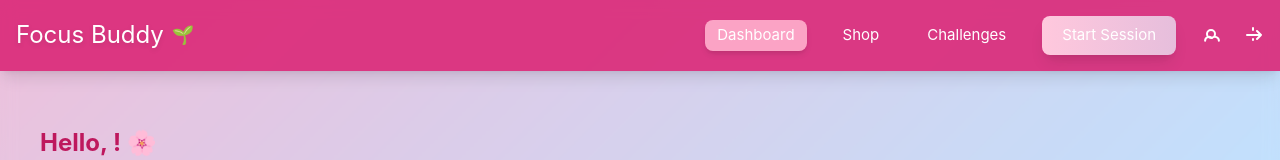
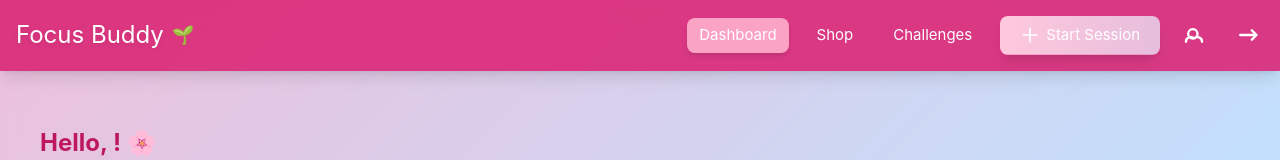
Before and after one commit to Hares-2088/StudyShield, a Vue app in the folder vue-project/: page /dashboard in a window 1280 px wide. Shown: the top 160 px of the page. Built offline with nearby package versions, Linux system fonts and the light colour scheme; no server answers; sample sign-in values are in the browser's storage.

Commit message:
enhanced the navbar

```diff
--- a/vue-project/src/components/Navigation.vue
+++ b/vue-project/src/components/Navigation.vue
@@ -1,95 +1,192 @@
 <template>
     <div>
       <!-- Desktop Navigation -->
-        <div class="hidden md:flex items-center space-x-6">
-            <!-- Removed Home Link -->
-            <RouterLink v-if="isAuthenticated" to="/dashboard"
-                class="hover:text-[#FFAFCC] transition-colors px-3 py-1 rounded-lg"
-                active-class="text-white bg-[#FFAFCC]/90 shadow-md">
+      <div class="hidden md:flex items-center space-x-4">
+        <RouterLink
+          v-if="isAuthenticated"
+          to="/dashboard"
+          class="px-3 py-1.5 rounded-lg hover:text-[#FFAFCC] transition-colors duration-300 relative group"
+          active-class="text-white bg-[#FFAFCC]/90 shadow-md"
+        >
           Dashboard
+          <span class="absolute bottom-0 left-0 w-0 h-0.5 bg-[#FFAFCC] transition-all duration-300 group-hover:w-full"></span>
         </RouterLink>
-            <RouterLink v-if="isAuthenticated" to="/shop"
-                class="hover:text-[#FFAFCC] transition-colors px-3 py-1 rounded-lg"
-                active-class="text-white bg-[#FFAFCC]/90 shadow-md">
+        <RouterLink
+          v-if="isAuthenticated"
+          to="/shop"
+          class="px-3 py-1.5 rounded-lg hover:text-[#FFAFCC] transition-colors duration-300 relative group"
+          active-class="text-white bg-[#FFAFCC]/90 shadow-md"
+        >
           Shop
+          <span class="absolute bottom-0 left-0 w-0 h-0.5 bg-[#FFAFCC] transition-all duration-300 group-hover:w-full"></span>
         </RouterLink>
-            <RouterLink v-if="isAuthenticated" to="/challenges"
-                class="hover:text-[#FFAFCC] transition-colors px-3 py-1 rounded-lg"
-                active-class="text-white bg-[#FFAFCC]/90 shadow-md">
+        <RouterLink
+          v-if="isAuthenticated"
+          to="/challenges"
+          class="px-3 py-1.5 rounded-lg hover:text-[#FFAFCC] transition-colors duration-300 relative group"
+          active-class="text-white bg-[#FFAFCC]/90 shadow-md"
+        >
           Challenges
+          <span class="absolute bottom-0 left-0 w-0 h-0.5 bg-[#FFAFCC] transition-all duration-300 group-hover:w-full"></span>
         </RouterLink>
 
-            <!-- Start Session Button -->
-            <RouterLink v-if="isAuthenticated" to="/start-session"
-                class="ml-auto bg-gradient-to-r from-[#FFC8DD] to-[#CDB4DB] text-white px-5 py-2 rounded-lg hover:from-[#FFC8DD]/90 hover:to-[#CDB4DB]/90 transition-all duration-300 shadow-lg hover:shadow-xl"
-                active-class="from-[#FFC8DD]/90 to-[#CDB4DB]/90 shadow-xl">
+        <div class="ml-auto flex items-center space-x-4">
+          <RouterLink
+            v-if="isAuthenticated"
+            to="/start-session"
+            class="bg-gradient-to-r from-[#FFC8DD] to-[#CDB4DB] text-white px-5 py-2 rounded-lg hover:from-[#FFC8DD]/90 hover:to-[#CDB4DB]/90 transition-all duration-300 shadow-lg hover:shadow-xl hover:scale-[1.02] active:scale-95 flex items-center"
+            active-class="from-[#FFC8DD]/90 to-[#CDB4DB]/90 shadow-xl"
+          >
+            <svg xmlns="http://www.w3.org/2000/svg" class="h-5 w-5 mr-1.5" fill="none" viewBox="0 0 24 24" stroke="currentColor">
+              <path stroke-linecap="round" stroke-linejoin="round" stroke-width="2" d="M12 4v16m8-8H4" />
+            </svg>
             Start Session
           </RouterLink>
 
-            <!-- Profile and Logout -->
-            <div v-if="isAuthenticated" class="flex items-center space-x-4">
-                <RouterLink to="/profile" class="hover:text-[#FFAFCC] transition-colors">
-                    <svg xmlns="http://www.w3.org/2000/svg" class="h-6 w-6" fill="none" viewBox="0 0 24 24"
-                        stroke="currentColor">
-                        <path stroke-linecap="round" stroke-linejoin="round" stroke-width="2"
-                            d="M5.121 17.804A4 4 0 0112 15a4 4 0 016.879 2.804M15 11a4 4 0 11-8 0 4 4 0 018 0z" />
+          <RouterLink
+            v-if="isAuthenticated"
+            to="/profile"
+            class="ml-4 text-white hover:text-[#FFAFCC] transition-colors duration-300 p-1 rounded-full hover:bg-white/10"
+            title="Profile"
+          >
+            <svg xmlns="http://www.w3.org/2000/svg" class="h-7 w-7" fill="none" viewBox="0 0 24 24" stroke="currentColor">
+              <path stroke-linecap="round" stroke-linejoin="round" stroke-width="2" d="M5.121 17.804A4 4 0 0112 15a4 4 0 016.879 2.804M15 11a4 4 0 11-8 0 4 4 0 018 0z" />
             </svg>
           </RouterLink>
-                <button @click="logout" class="hover:text-[#FFAFCC] transition-colors">
-                    <svg xmlns="http://www.w3.org/2000/svg" class="h-6 w-6" fill="none" viewBox="0 0 24 24"
-                        stroke="currentColor">
-                        <path stroke-linecap="round" stroke-linejoin="round" stroke-width="2"
-                            d="M17 16l4-4m0 0l-4-4m4 4H7m6 4v1m0-10V5" />
+
+          <button
+            @click="logout"
+            class="text-white hover:text-[#FFAFCC] transition-colors duration-300 p-1 rounded-full hover:bg-white/10 relative group"
+            title="Logout"
+          >
+            <svg xmlns="http://www.w3.org/2000/svg" class="h-7 w-7" fill="none" viewBox="0 0 24 24" stroke="currentColor">
+              <path stroke-linecap="round" stroke-linejoin="round" stroke-width="2" d="M17 16l4-4m0 0l-4-4m4 4H7" />
             </svg>
+            <span class="absolute -bottom-7 left-1/2 transform -translate-x-1/2 bg-gray-800 text-white text-xs px-2 py-1 rounded opacity-0 group-hover:opacity-100 transition-opacity duration-200 whitespace-nowrap">
+              Logout
+            </span>
           </button>
         </div>
       </div>
 
-        <!-- Mobile Menu Button -->
-        <button @click="$emit('toggle-menu')"
-            class="md:hidden text-white focus:outline-none hover:text-[#FFAFCC] transition-colors">
-            <svg xmlns="http://www.w3.org/2000/svg" class="h-6 w-6" fill="none" viewBox="0 0 24 24"
-                stroke="currentColor">
-                <path v-if="!isMobileMenuOpen" stroke-linecap="round" stroke-linejoin="round" stroke-width="2"
-                    d="M4 6h16M4 12h16M4 18h16" />
-                <path v-else stroke-linecap="round" stroke-linejoin="round" stroke-width="2" d="M6 18L18 6M6 6l12 12" />
+      <!-- Mobile Toggle -->
+      <button
+        @click="$emit('toggle-menu')"
+        class="md:hidden text-white focus:outline-none hover:text-[#FFAFCC] transition-colors duration-300 p-1.5 rounded-full hover:bg-white/10"
+        :aria-expanded="isMobileMenuOpen"
+        aria-label="Toggle menu"
+      >
+        <svg xmlns="http://www.w3.org/2000/svg" class="h-7 w-7" fill="none" viewBox="0 0 24 24" stroke="currentColor">
+          <path
+            v-if="!isMobileMenuOpen"
+            stroke-linecap="round"
+            stroke-linejoin="round"
+            stroke-width="2"
+            d="M4 6h16M4 12h16M4 18h16"
+          />
+          <path
+            v-else
+            stroke-linecap="round"
+            stroke-linejoin="round"
+            stroke-width="2"
+            d="M6 18L18 6M6 6l12 12"
+          />
         </svg>
       </button>
 
       <!-- Mobile Navigation -->
-        <div v-if="isMobileMenuOpen"
-            class="md:hidden mt-4 pb-4 space-y-3 max-w-7xl mx-auto bg-[#BDE0FE]/30 backdrop-blur-sm rounded-xl p-4 border border-[#CDB4DB]/50">
-            <!-- Removed Home Link -->
-            <RouterLink v-if="isAuthenticated" to="/dashboard"
-                class="block hover:text-[#FFAFCC] transition-colors py-2 px-3 rounded-lg"
-                active-class="text-white bg-[#FFAFCC]/90" @click="$emit('toggle-menu')">
+      <transition
+        enter-active-class="transition-all duration-300 ease-out"
+        enter-from-class="opacity-0 scale-95"
+        enter-to-class="opacity-100 scale-100"
+        leave-active-class="transition-all duration-200 ease-in"
+        leave-from-class="opacity-100 scale-100"
+        leave-to-class="opacity-0 scale-95"
+      >
+        <div
+          v-if="isMobileMenuOpen"
+          class="mt-4 space-y-3 max-w-7xl mx-auto bg-[#BDE0FE]/30 backdrop-blur-sm rounded-xl p-4 border border-[#CDB4DB]/50 shadow-xl"
+        >
+          <RouterLink
+            v-if="isAuthenticated"
+            to="/dashboard"
+            class="block py-2.5 px-4 rounded-lg hover:text-[#FFAFCC] transition-colors duration-300 hover:bg-white/10 flex items-center"
+            active-class="text-white bg-[#FFAFCC]/90"
+            @click="$emit('toggle-menu')"
+          >
+            <svg xmlns="http://www.w3.org/2000/svg" class="h-5 w-5 mr-2" fill="none" viewBox="0 0 24 24" stroke="currentColor">
+              <path stroke-linecap="round" stroke-linejoin="round" stroke-width="2" d="M4 6a2 2 0 012-2h2a2 2 0 012 2v2a2 2 0 01-2 2H6a2 2 0 01-2-2V6zM14 6a2 2 0 012-2h2a2 2 0 012 2v2a2 2 0 01-2 2h-2a2 2 0 01-2-2V6zM4 16a2 2 0 012-2h2a2 2 0 012 2v2a2 2 0 01-2 2H6a2 2 0 01-2-2v-2zM14 16a2 2 0 012-2h2a2 2 0 012 2v2a2 2 0 01-2 2h-2a2 2 0 01-2-2v-2z" />
+            </svg>
             Dashboard
           </RouterLink>
-            <RouterLink v-if="isAuthenticated" to="/shop"
-                class="block hover:text-[#FFAFCC] transition-colors py-2 px-3 rounded-lg"
-                active-class="text-white bg-[#FFAFCC]/90" @click="$emit('toggle-menu')">
+          <RouterLink
+            v-if="isAuthenticated"
+            to="/shop"
+            class="block py-2.5 px-4 rounded-lg hover:text-[#FFAFCC] transition-colors duration-300 hover:bg-white/10 flex items-center"
+            active-class="text-white bg-[#FFAFCC]/90"
+            @click="$emit('toggle-menu')"
+          >
+            <svg xmlns="http://www.w3.org/2000/svg" class="h-5 w-5 mr-2" fill="none" viewBox="0 0 24 24" stroke="currentColor">
+              <path stroke-linecap="round" stroke-linejoin="round" stroke-width="2" d="M16 11V7a4 4 0 00-8 0v4M5 9h14l1 12H4L5 9z" />
+            </svg>
             Shop
           </RouterLink>
-            <RouterLink v-if="isAuthenticated" to="/challenges"
-                class="block hover:text-[#FFAFCC] transition-colors py-2 px-3 rounded-lg"
-                active-class="text-white bg-[#FFAFCC]/90" @click="$emit('toggle-menu')">
+          <RouterLink
+            v-if="isAuthenticated"
+            to="/challenges"
+            class="block py-2.5 px-4 rounded-lg hover:text-[#FFAFCC] transition-colors duration-300 hover:bg-white/10 flex items-center"
+            active-class="text-white bg-[#FFAFCC]/90"
+            @click="$emit('toggle-menu')"
+          >
+            <svg xmlns="http://www.w3.org/2000/svg" class="h-5 w-5 mr-2" fill="none" viewBox="0 0 24 24" stroke="currentColor">
+              <path stroke-linecap="round" stroke-linejoin="round" stroke-width="2" d="M9 12l2 2 4-4m6 2a9 9 0 11-18 0 9 9 0 0118 0z" />
+            </svg>
             Challenges
           </RouterLink>
-
-            <!-- Start Session Button -->
-            <RouterLink v-if="isAuthenticated" to="/start-session"
-                class="block bg-gradient-to-r from-[#FFC8DD] to-[#CDB4DB] text-white text-center py-2.5 rounded-lg hover:from-[#FFC8DD]/90 hover:to-[#CDB4DB]/90 transition-all duration-300 shadow-lg hover:shadow-xl mt-4"
-                active-class="from-[#FFC8DD]/90 to-[#CDB4DB]/90 shadow-xl" @click="$emit('toggle-menu')">
+          <RouterLink
+            v-if="isAuthenticated"
+            to="/start-session"
+            class="block text-center py-3 rounded-lg bg-gradient-to-r from-[#FFC8DD] to-[#CDB4DB] text-white hover:from-[#FFC8DD]/90 hover:to-[#CDB4DB]/90 transition-all duration-300 shadow-lg hover:shadow-xl mt-4 flex items-center justify-center"
+            active-class="from-[#FFC8DD]/90 to-[#CDB4DB]/90 shadow-xl"
+            @click="$emit('toggle-menu')"
+          >
+            <svg xmlns="http://www.w3.org/2000/svg" class="h-5 w-5 mr-2" fill="none" viewBox="0 0 24 24" stroke="currentColor">
+              <path stroke-linecap="round" stroke-linejoin="round" stroke-width="2" d="M12 4v16m8-8H4" />
+            </svg>
             Start Session
           </RouterLink>
+          <div class="mt-3 border-t border-[#CDB4DB]/50 pt-3 space-y-2">
+            <RouterLink
+              v-if="isAuthenticated"
+              to="/profile"
+              class="block py-2 px-4 rounded-lg hover:text-[#FFAFCC] transition-colors duration-300 hover:bg-white/10 flex items-center"
+              @click="$emit('toggle-menu')"
+            >
+              <svg xmlns="http://www.w3.org/2000/svg" class="h-5 w-5 mr-2" fill="none" viewBox="0 0 24 24" stroke="currentColor">
+                <path stroke-linecap="round" stroke-linejoin="round" stroke-width="2" d="M16 7a4 4 0 11-8 0 4 4 0 018 0zM12 14a7 7 0 00-7 7h14a7 7 0 00-7-7z" />
+              </svg>
+              Profile
+            </RouterLink>
+            <button
+              v-if="isAuthenticated"
+              @click="() => { logout(); $emit('toggle-menu') }"
+              class="w-full text-left py-2 px-4 rounded-lg hover:text-[#FFAFCC] transition-colors duration-300 hover:bg-white/10 flex items-center"
+            >
+              <svg xmlns="http://www.w3.org/2000/svg" class="h-5 w-5 mr-2" fill="none" viewBox="0 0 24 24" stroke="currentColor">
+                <path stroke-linecap="round" stroke-linejoin="round" stroke-width="2" d="M17 16l4-4m0 0l-4-4m4 4H7" />
+              </svg>
+              Logout
+            </button>
           </div>
+        </div>
+      </transition>
     </div>
   </template>
 
   <script setup lang="ts">
   import { RouterLink } from 'vue-router';
   import { defineProps, defineEmits } from 'vue';
-import { useAuth } from '@/api/authService'; // Import useAuth for authentication checks
+  import { useAuth } from '@/api/authService';
 
   defineProps<{
       isMobileMenuOpen: boolean;
@@ -99,27 +196,30 @@ defineEmits<{
       (e: 'toggle-menu'): void;
   }>();
 
-const { isAuthenticated, logout } = useAuth(); // Access authentication state and logout function
+  const { isAuthenticated, logout } = useAuth();
   </script>
 
   <style scoped>
-/* Smooth transitions */
-.router-link-active {
-    transition: all 0.3s ease;
-}
-
-/* Gradient animation */
+  /* Enhanced gradient animation */
   .bg-gradient-to-r {
       background-size: 200% auto;
-    transition: background-position 0.5s ease;
+      background-position: left center;
+      transition: background-position 0.5s ease, transform 0.2s ease, box-shadow 0.3s ease;
   }
 
   .bg-gradient-to-r:hover {
       background-position: right center;
+      transform: translateY(-1px);
   }
 
-/* Glass effect for mobile menu */
+  /* Smooth transitions for all interactive elements */
+  .router-link-active, button {
+      transition: all 0.3s ease;
+  }
+
+  /* Improved glass effect */
   .backdrop-blur-sm {
-    backdrop-filter: blur(8px);
+      backdrop-filter: blur(12px);
+      -webkit-backdrop-filter: blur(12px);
   }
   </style>
```
Also changed, not shown: 1 other file (tests, documents, lock files or other folders). Lines whose indentation alone changed are shown as unchanged.
